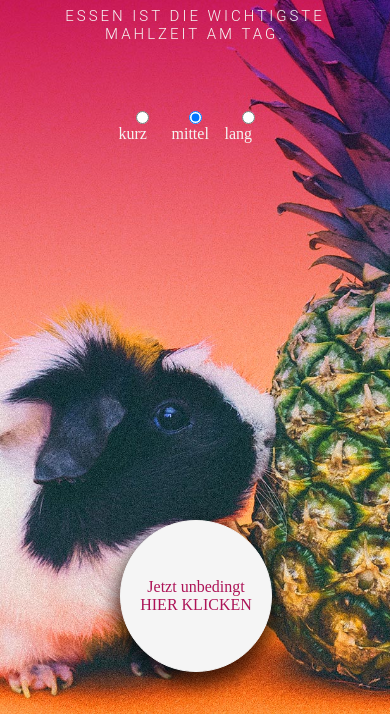
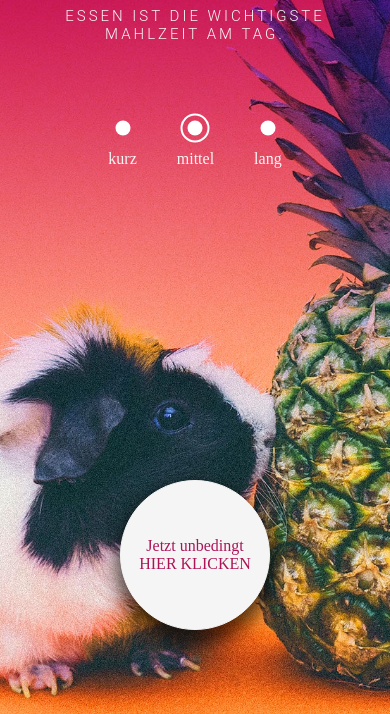
Before and after one commit to RosinaGala/lunch-roulette, a React app: page / in a window 390 px wide. Shown: the part 130-844 px from the top of the page. Built offline with nearby package versions, Linux system fonts and the light colour scheme.

Commit message:
added js and basic responsiveness

```diff
--- a/src/atoms/Answer.js
+++ b/src/atoms/Answer.js
@@ -7,7 +7,7 @@ class Answer extends Component {
         <section id="answer">
           <div className="input"></div>
           <div className="input">
-            <span>und spazieren?</span>
+            <span>und spazieren? </span>
             <span className="walk"></span>
           </div>
         </section>
--- a/src/atoms/Formular.js
+++ b/src/atoms/Formular.js
@@ -1,22 +1,71 @@
 import React, { Component } from 'react';
 
 class Formular extends Component {
-
+  //generates restaurant output depending on checked time span
+  duration = function () {
+    var short = ["Ede", "Stones", "Gref-Völsing"];
+    var medium = ["Coco Thai", "Auf ins Dönerparadies", "Vapiano lol", "Tawarayaya", "Bun Bo", "Indian Curry House", "Quantum", "Soul Food"];
+    var long = ["Best Woscht in Town", "Das Leben ist schön"];
+    if (document.getElementById("short").checked) {
+      //short radio button is checked
+      var duration = short
+      return duration;
+    }
+    else if (document.getElementById("medium").checked) {
+      //medium radio button is checked
+      var duration = medium.concat(short);
+      return duration;
+    }
+    else if (document.getElementById("long").checked) {
+      //long radio button is checked
+      var duration = long.concat(short, medium);
+      return duration;
+    }
+  };
+  //generates random number
+  winner = function (min, max) {
+    return Math.floor(Math.random() * (max - min));
+  };
+  // gets target element and fills in random winner output depending on the chosen array
+  printAnswer = function (target, array) {
+    document.querySelector(target).innerHTML = array[this.winner(0, array.length)];
+  };
+  removeStuff = function (which, how) {
+    document.getElementById(which).style.display = how;
+  };
+  NeedRemoved = function () {
+    var body = document.getElementsByTagName("body")[0];
+    this.removeStuff("remove", "none");
+    this.removeStuff("answer", "flex");
+    body.className += "result";
+  };
+  click = function(){
+    var spazieren = ["Oh ja, ausgiebig.", "LOL nein.", "Eine kleine Runde.", "Mit Sicherheit nicht."];
+    this.NeedRemoved();
+    this.printAnswer(".input", this.duration());
+    this.printAnswer(".walk", spazieren);
+  };
   render() {
     return (
-      <div>
+      <div id="remove">
         <section id="formular">
-          <form action="">
+          <div className="form">
+            <p>
             <input type="radio" name="time" id="short" value="short"/>
-            <label>kurz</label>
-            <input type="radio" name="time" id="medium" value="medium" checked />
-            <label>mittel</label>
+            <label htmlFor="short">kurz</label>
+            </p>
+            <p>
+            <input type="radio" name="time" id="medium" value="medium" defaultChecked />
+            <label htmlFor="medium">mittel</label>
+            </p>
+            <p>
             <input type="radio" name="time" id="long" value="long" />
-            <label>lang</label>
-          </form>
+            <label htmlFor="long">lang</label>
+            </p>
+          </div>
         </section>
         <section id="btn">
-          <a><span>Jetzt unbedingt<br />HIER KLICKEN</span></a>
+          <button href="#" onClick={this.click.bind(this)}><span>Jetzt unbedingt<br />HIER KLICKEN</span></button>
         </section>
       </div>
     );
--- a/src/css/App.css
+++ b/src/css/App.css
@@ -10,6 +10,10 @@ body {
   background-image: url(../images/1.jpg);
   background-size: cover;
   background-repeat: no-repeat;
+}
+
+body.result {
+  background-image: url(../images/2.jpg);
 }
 
 h1 {
@@ -34,21 +38,64 @@ header {
 
 #formular{
   font-size: 16px;
-  margin: 20px;
+  margin: 60px;
 }
 
-input {
-  margin: 0 20px;
-}
-
-form {
+.form p {
+  margin: 0;
+  display: inline;
   position: relative;
 }
 
+input[type="radio"] {
+    display:none;
+}
+
+input[type="radio"] + label::before {
+  transition: all 250ms cubic-bezier(.4,.25,.3,1);
+  content: "";
+  width: 15px;
+  height: 15px;
+  border-radius: 50%;
+  background-color: white;
+  border: 0px solid white;
+  font-size: 0;
+  position: absolute;
+  bottom: 230%;
+  left: 50%;
+  transform: translate(-50%, 50%);
+}
+
+input[type="radio"] + label::after {
+  transition: all 250ms cubic-bezier(.4,.25,.3,1);
+  content: "";
+  width: 0;
+  height: 0;
+  border-radius: 50%;
+  background-color: white;
+  position: absolute;
+  bottom: 230%;
+  left: 50%;
+  transform: translate(-50%, 50%);
+}
+
+input[type="radio"]:checked + label::after {
+  width: 15px;
+  height: 15px;
+}
+
+input[type="radio"]:checked + label::before {
+  background-color: transparent;
+  width: 25px;
+  height: 25px;
+  border-width: 2px;
+}
+
 label {
-  position: absolute;
-  top: 15px;
-  margin-left: -50px;
+  cursor: pointer;
+	padding-left: 20px;
+	padding-right: 20px;
+
 }
 
 #btn {
@@ -56,12 +103,12 @@ label {
   width: 150px;
   margin-left: auto;
   margin-right: auto;
-  bottom: 5%;
+  bottom: 10%;
   left: 0;
   right: 0;
 }
 
-#btn a {
+#btn button {
   display: flex;
   align-items: center;
   justify-content: center;
@@ -72,6 +119,8 @@ label {
   border-radius: 50%;
   background-color: #F5F5F5;
   box-shadow: 0px 9px 16px 5px rgba(0,0,0,0.6);
+  font-family: inherit;
+  font-size: inherit;
 }
 
 #btn span {
@@ -84,6 +133,7 @@ label {
 
 #answer {
   display: none;
+  margin-top: 15%;
   font-size: 16px;
   color: #AD1457;
   flex-direction: column;
@@ -103,3 +153,16 @@ label {
     min-width: 75%;
   }
 }
+
+@media (min-width:461px){
+  #formular {
+    margin-top: 150px;
+    font-size: 26px;
+  }
+  #btn {
+    bottom: 15%;
+    }
+  input[type="radio"] + label::before, input[type="radio"] + label::after {
+    bottom: 190%;
+  }
+}
```
Also changed, not shown: src/js/script.js (deleted, +0 -48 lines).
